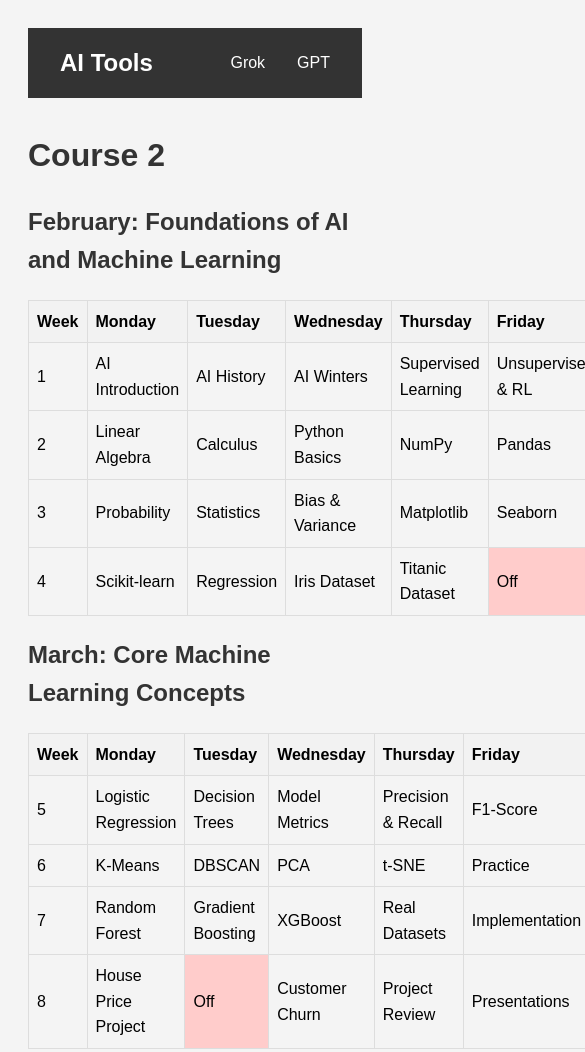
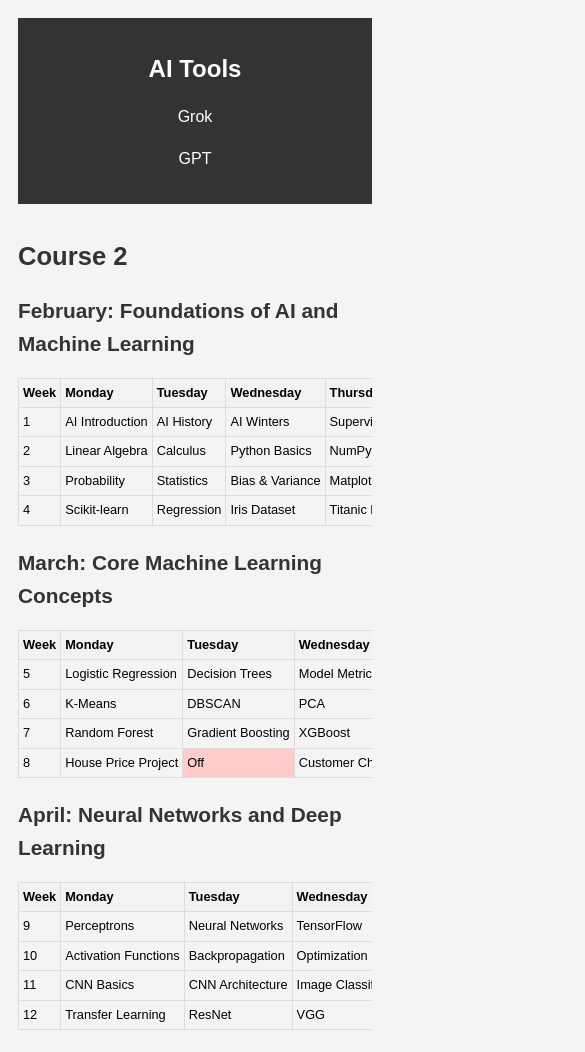
Before and after one commit to moktanBishal/routine, a plain HTML site: page gpt.html in a window 390 px wide. Shown: the top 1052 px of the page, 585 px wide, since content can reach past the window. Drawn offline with Linux system fonts and the light colour scheme.

Commit message:
mobile friendly css

```diff
--- a/style.css
+++ b/style.css
@@ -37,7 +37,7 @@
   display: flex;
   justify-content: space-between;
   align-items: center;
-  padding: 0 2rem;
+  padding: 0 1rem;
 }
 .logo {
   color: white;
@@ -60,3 +60,58 @@
 .nav-links a:hover {
   color: #1abc9c;
 }
+
+/* Add new mobile-friendly styles */
+@media screen and (max-width: 768px) {
+  body {
+    padding: 10px;
+  }
+
+  .nav-wrapper {
+    flex-direction: column;
+    gap: 1rem;
+    padding: 1rem;
+  }
+
+  .nav-links {
+    flex-direction: column;
+    gap: 1rem;
+    text-align: center;
+    width: 100%;
+  }
+
+  table {
+    display: block;
+    overflow-x: auto;
+    white-space: nowrap;
+  }
+
+  th, td {
+    padding: 6px;
+    font-size: 0.9rem;
+  }
+
+  h1 {
+    font-size: 1.8rem;
+  }
+
+  h2 {
+    font-size: 1.5rem;
+  }
+}
+
+/* Additional styles for very small screens */
+@media screen and (max-width: 480px) {
+  th, td {
+    padding: 4px;
+    font-size: 0.8rem;
+  }
+
+  h1 {
+    font-size: 1.6rem;
+  }
+
+  h2 {
+    font-size: 1.3rem;
+  }
+}
```
